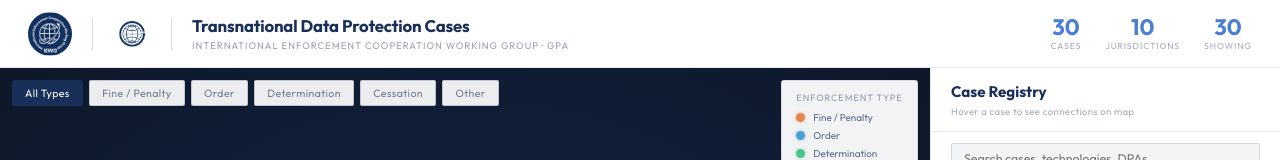
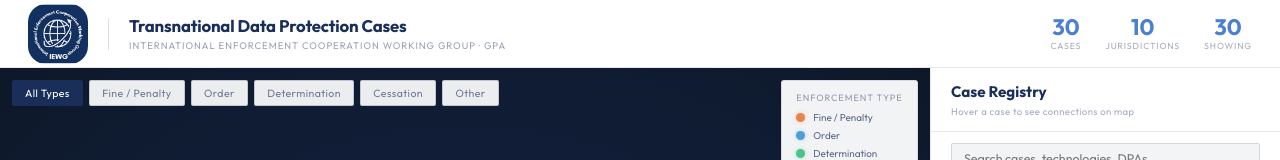
Before and after one commit to MaramGrass/IEWGCaseMap, a React (Vite) app: page / in a window 1280 px wide. Shown: the top 160 px of the page. Built offline with nearby package versions, Linux system fonts and the light colour scheme; no server answers.

Commit message:
Update App.jsx

```diff
--- a/src/App.jsx
+++ b/src/App.jsx
@@ -75,13 +75,7 @@
           <img
             src="/IEWG_Logo.jpg"
             alt="IEWG Logo"
-            style={{ height: 44, width: 44, borderRadius: '50%', objectFit: 'cover', flexShrink: 0 }}
-          />
-          <div style={{ width: 1, height: 32, background: 'rgba(26,46,90,0.15)' }} />
-          <img
-            src="/GPA_Logo.png"
-            alt="GPA Logo"
-            style={{ height: 38, width: 38, objectFit: 'contain', flexShrink: 0 }}
+            style={{ height: 60, width: 60, borderRadius: '30%', objectFit: 'cover', flexShrink: 0 }}
           />
           <div style={{ width: 1, height: 32, background: 'rgba(26,46,90,0.15)' }} />
           <div>
```
